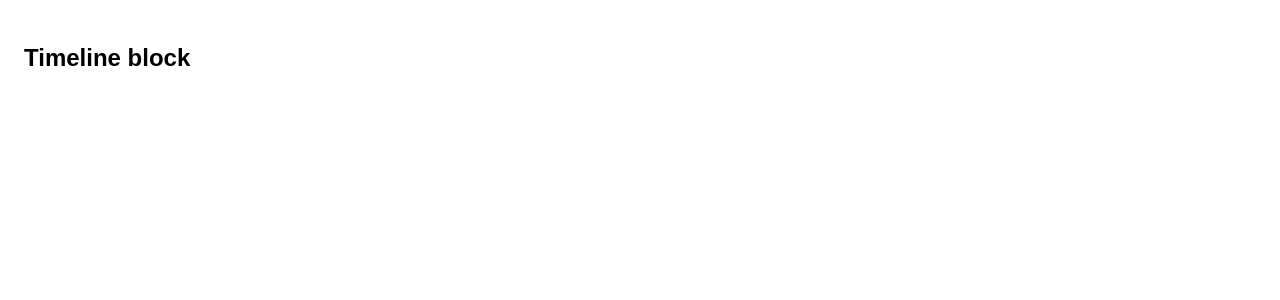
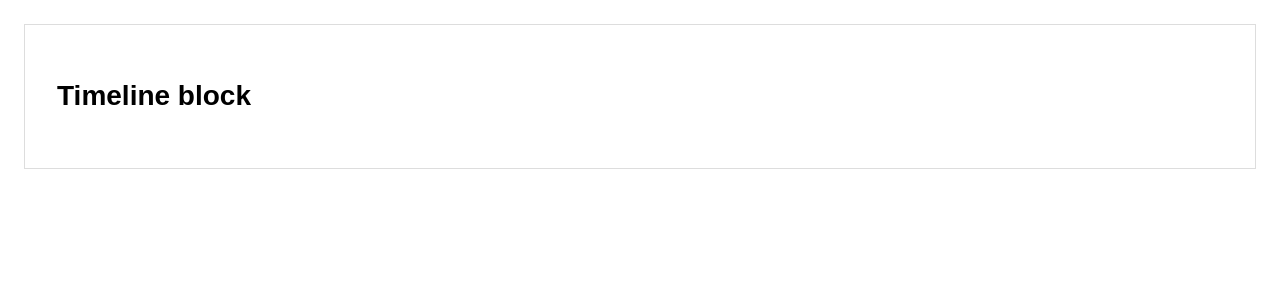
Before and after one commit to when-dev/only-digital-test, a React app: page / in a window 1280 px wide. Shown: the top 300 px of the page. Built offline with nearby package versions, Linux system fonts and the light colour scheme.

Commit message:
feat: added timeline base styles and layout wrapper

```diff
--- /dev/null
+++ b/src/components/Timeline.scss
@@ -0,0 +1,9 @@
+.timeline {
+	border: 1px solid #ddd;
+	padding: 32px
+}
+
+.timeline__title {
+	font-size: 28px;
+	margin-bottom: 24px;
+}
--- a/src/components/Timeline.tsx
+++ b/src/components/Timeline.tsx
@@ -1,7 +1,9 @@
+import './Timeline.scss'
+
 export function Timeline() {
 	return (
-		<section>
-			<h2>Timeline block</h2>
+		<section className='timeline'>
+			<h2 className='timeline__title'>Timeline block</h2>
 		</section>
 	)
 }
```
